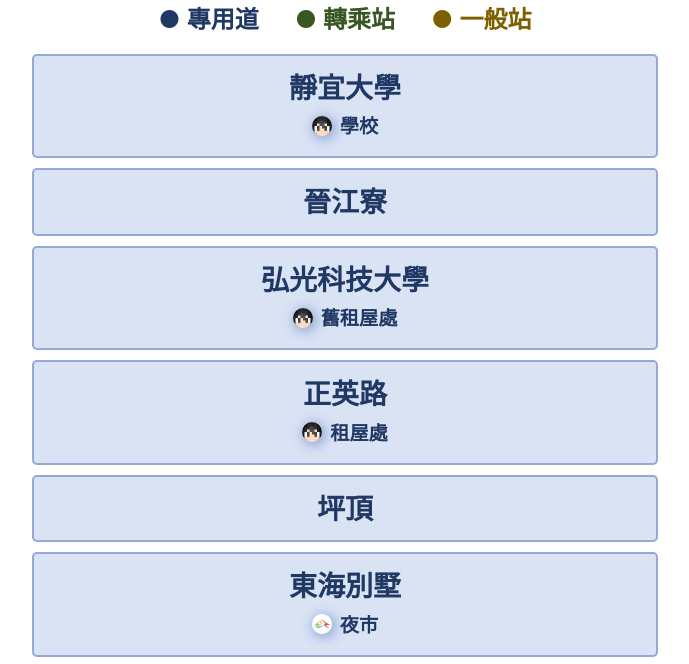
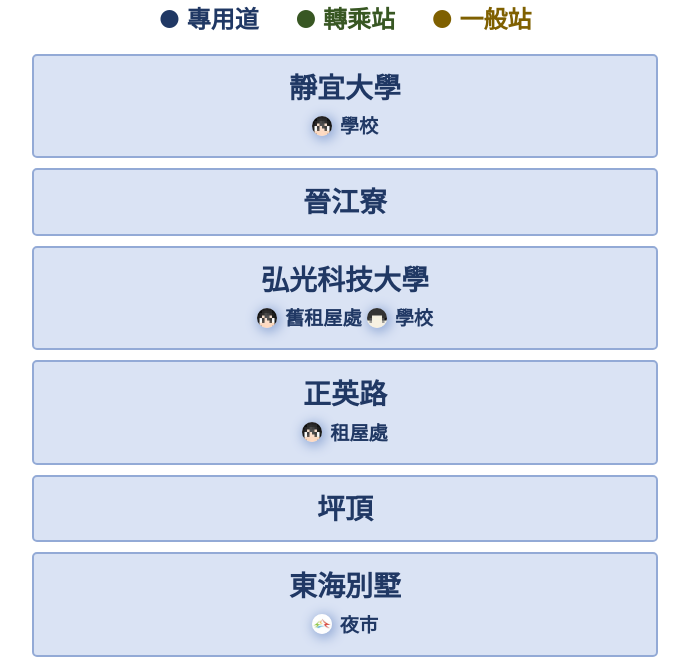
Before and after one commit to TWJackXD/tcBus, a plain HTML site: page bus/300.html in a window 1280 px wide. Shown: the part 103-767 px from the top of the page, without its empty margins (295-984 px from the left). Drawn offline with nearby package versions, Linux system fonts and the light colour scheme; a script that the page names is missing.

Commit message:
Add files via upload

```diff
--- a/bus/300.html
+++ b/bus/300.html
@@ -54,6 +54,7 @@
 					<div class="busStop dedicated mBtm10">
 						<h3 class="bold">弘光科技大學</h3>
 						<span><img src="img/vango.jpg">舊租屋處</span>
+						<span><img src="img/rw.jpg">學校</span>
 					</div>
 
 					<div class="busStop dedicated mBtm10">
```
Also changed, not shown: bus/301.html (+1 -0 lines), bus/310.html (+1 -0 lines).
